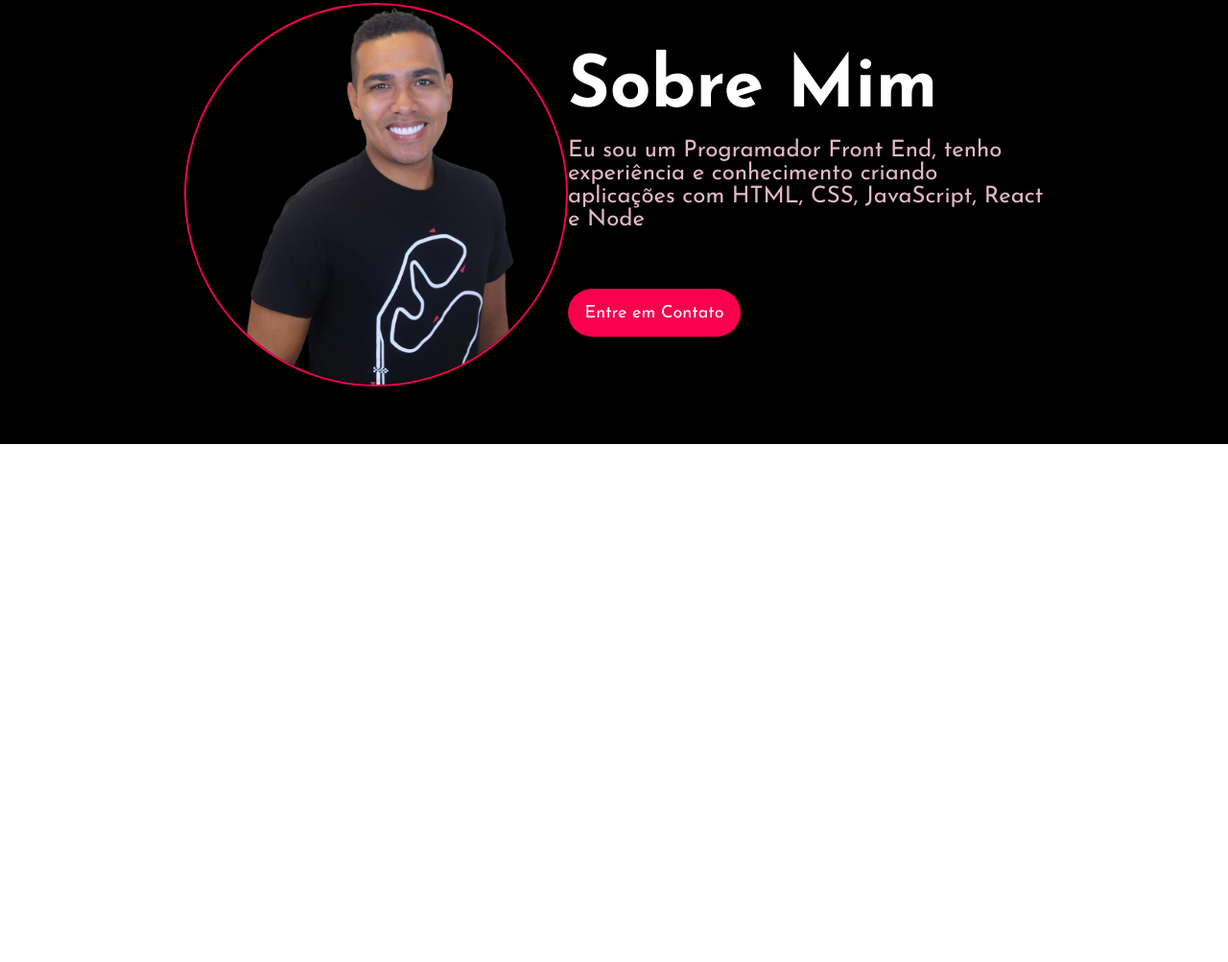
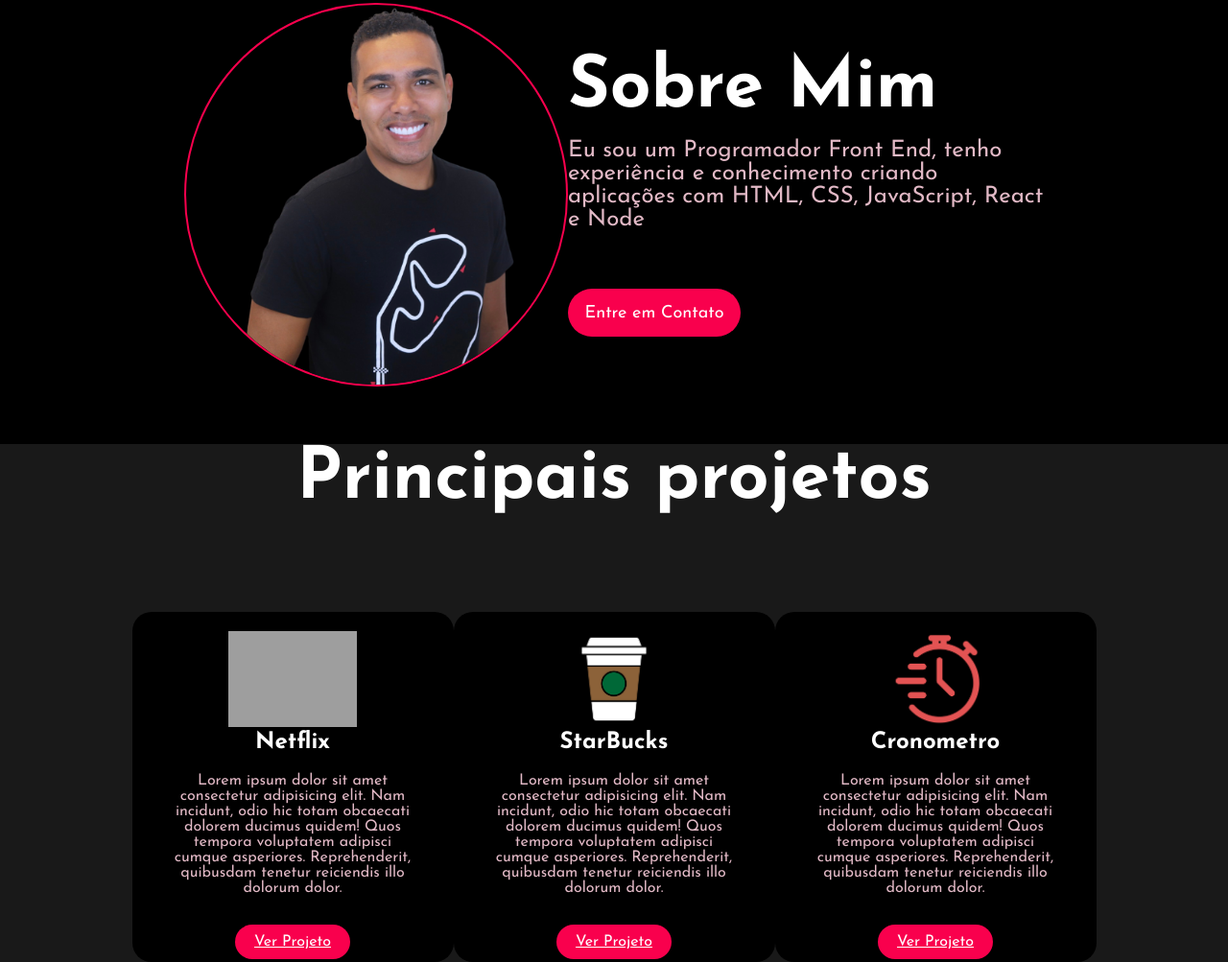
Before and after one commit to AlexdeJesus7/Portifolio, a plain HTML site: page index.html in a window 1280 px wide. Shown: the part 857-1860 px from the top of the page at 96% size. Before the commit the page ends 1320 px from the top, so only its background shows below. Drawn offline with Linux system fonts and the light colour scheme; grey boxes are pictures that could not be loaded.

Commit message:
adicionei div projetos

```diff
--- a/index.html
+++ b/index.html
@@ -34,11 +34,47 @@
         <div>
             <h2>Sobre Mim</h2>
             <p>
-                Eu sou um Programador Front End, tenho experiência e conhecimento criando aplicações com HTML, CSS, JavaScript, React e Node
+                Eu sou um Programador Front End, tenho experiência e conhecimento criando aplicações com HTML, CSS,
+                JavaScript, React e Node
             </p>
             <button>Entre em Contato</button>
         </div>
     </section>
+
+    <div class="projetos">
+        <h2>Principais projetos</h2>
+        <div class="card-projetos">
+            <div class="card">
+                <img src="./img/netflix.png" alt="">
+                <h5>Netflix</h5>
+                <p>Lorem ipsum dolor sit amet consectetur adipisicing elit. Nam incidunt, odio hic totam obcaecati
+                    dolorem
+                    ducimus quidem! Quos tempora voluptatem adipisci cumque asperiores. Reprehenderit, quibusdam tenetur
+                    reiciendis illo dolorum dolor.</p>
+                <a href="">Ver Projeto</a>
+            </div>
+
+            <div class="card">
+                <img src="./img/starbucks.png" alt="">
+                <h5>StarBucks</h5>
+                <p>Lorem ipsum dolor sit amet consectetur adipisicing elit. Nam incidunt, odio hic totam obcaecati
+                    dolorem
+                    ducimus quidem! Quos tempora voluptatem adipisci cumque asperiores. Reprehenderit, quibusdam tenetur
+                    reiciendis illo dolorum dolor.</p>
+                <a href="">Ver Projeto</a>
+            </div>
+
+            <div class="card">
+                <img src="./img/crono.png" alt="">
+                <h5>Cronometro</h5>
+                <p>Lorem ipsum dolor sit amet consectetur adipisicing elit. Nam incidunt, odio hic totam obcaecati
+                    dolorem
+                    ducimus quidem! Quos tempora voluptatem adipisci cumque asperiores. Reprehenderit, quibusdam tenetur
+                    reiciendis illo dolorum dolor.</p>
+                <a href="">Ver Projeto</a>
+            </div>
+        </div>
+    </div>
 </body>
 
 </html>
--- a/styles.css
+++ b/styles.css
@@ -105,3 +105,59 @@ section div button:hover {
     transition: 0.5s;
     cursor: pointer;
 }
+
+.projetos {
+    background-color: #191919;
+    display: flex;
+    flex-direction: column;
+    align-items: center;
+}
+
+.projetos h2 {
+    color: white;
+    font-size: 75px;
+}
+
+.card {
+    background-color: #000000;
+    height: 365px;
+    width: 335px;
+    border-radius: 20px;
+    padding: 20px 35px;
+    text-align: center;
+}
+
+.card img {
+    height: 100px;
+}
+
+.card h5 {
+    color: white;
+    font-size: 24px;
+}
+
+.card p {
+    color: #e2b9c6;
+    margin-top: 20px;
+    margin-bottom: 40px;
+}
+
+.card a {
+    background-color: #f9004d;
+    color: white;
+    padding: 10px 20px;
+    border-radius: 25px;
+    cursor: pointer;
+    transition: 0.5s;
+}
+
+.card a:hover {
+    background-color: transparent;
+    border: 2px solid #f9004d;
+}
+
+.card-projetos {
+    display: flex;
+    justify-content: space-around;
+    margin-top: 100px;
+}
```
